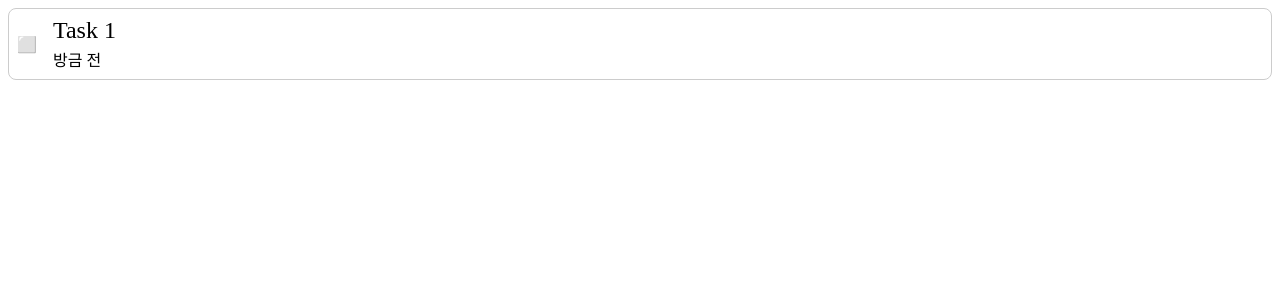
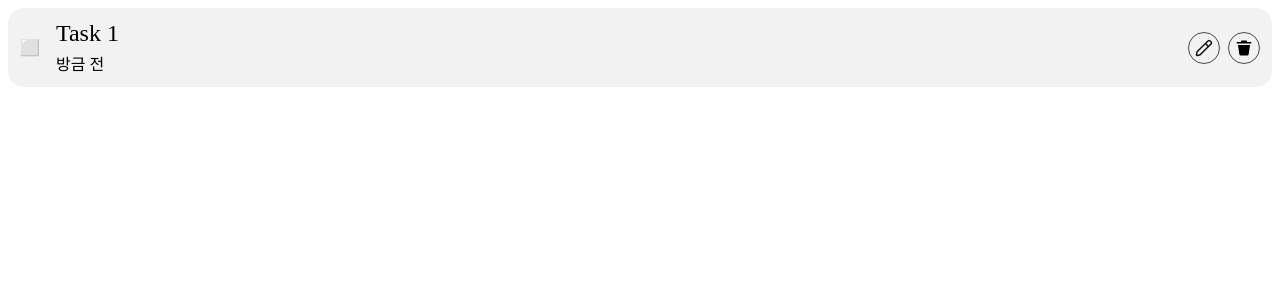
Before and after one commit to parkcoool/doitnow, a React (Create React App) app: page / in a window 1280 px wide. Shown: the top 300 px of the page. Built offline with nearby package versions, Linux system fonts and the light colour scheme; a web font is replaced by a local one.

Commit message:
feat: Add buttons in TaskItem

```diff
--- a/public/index.html
+++ b/public/index.html
@@ -2,7 +2,7 @@
 <html lang="ko">
     <head>
         <meta charset="utf-8" />
-        <meta name="viewport" cotent="width=device-width, initial-scale=1" />
+        <meta name="viewport" content="width=device-width, initial-scale=1" />
         <link
             rel="stylesheet"
             as="style"
--- a/src/components/TaskList/TaskItem.tsx
+++ b/src/components/TaskList/TaskItem.tsx
@@ -1,4 +1,6 @@
 import styles from "./styles.module.css";
+import editIcon from "../../assets/edit.svg";
+import deleteIcon from "../../assets/delete.svg";
 
 interface TaskItemProps {
     task: Task;
@@ -20,10 +22,20 @@ function elapsedTime(date: string) {
 function TaskItem({ task }: TaskItemProps) {
     return (
         <div className={styles.task}>
-            <div className={styles.done}>{task.done ? "✅" : "⬜"}</div>
-            <div className={styles.info}>
-                <h1>{task.name}</h1>
-                <h2>{elapsedTime(task.date)}</h2>
+            <div className={styles.left}>
+                <div className={styles.done}>{task.done ? "✅" : "⬜"}</div>
+                <div className={styles.info}>
+                    <h1>{task.name}</h1>
+                    <h2>{elapsedTime(task.date)}</h2>
+                </div>
+            </div>
+            <div className={styles.buttonContainer}>
+                <button className={styles.imgButton}>
+                    <img src={editIcon} alt="edit"></img>
+                </button>
+                <button className={styles.imgButton}>
+                    <img src={deleteIcon} alt="delete"></img>
+                </button>
             </div>
         </div>
     );
--- a/src/components/TaskList/styles.module.css
+++ b/src/components/TaskList/styles.module.css
@@ -2,34 +2,66 @@
     display: flex;
     flex-direction: row;
     align-items: center;
-    gap: 1rem;
-    padding: 0.5rem;
-    border-radius: 0.5rem;
-    border: 1px solid #ccc;
+    justify-content: space-between;
+    padding: 12px;
+    box-sizing: border-box;
+    border-radius: 16px;
+    background: rgba(0, 0, 0, 0.05);
 }
 
-.task > .done {
+.task .left {
+    display: flex;
+    flex-direction: row;
+    gap: 16px;
+}
+
+.task .done {
     display: flex;
     justify-content: center;
     align-items: center;
 }
 
-.task > .info {
+.task .info {
     display: flex;
     flex-direction: column;
-    gap: 0.2rem;
+    gap: 4px;
 }
 
-.task > .info > h1 {
+.task .info > h1 {
     margin: 0;
     font-family: Pretendard;
     font-weight: normal;
-    font-size: 1.5rem;
+    font-size: 24px;
 }
 
-.task > .info > h2 {
+.task .info > h2 {
     margin: 0;
     font-family: Pretendard;
     font-weight: normal;
-    font-size: 1rem;
+    font-size: 16px;
 }
+
+.task .info > .buttons {
+    display: flex;
+    flex-direction: row;
+}
+
+.task .buttonContainer {
+    display: flex;
+    flex-direction: row;
+    gap: 8px;
+}
+
+.imgButton {
+    background: none;
+    border: none;
+    width: 32px;
+    height: 32px;
+    border-radius: 50%;
+    border: 1px solid rgba(0, 0, 0, 0.7);
+}
+
+.imgButton > img {
+    width: 100%;
+    height: 100%;
+}
--- a/src/global.d.ts
+++ b/src/global.d.ts
@@ -1 +1,2 @@
 declare module "*.module.css";
+declare module "*.svg";
```
Also changed, not shown: src/assets/delete.svg (added), src/assets/edit.svg (added).
